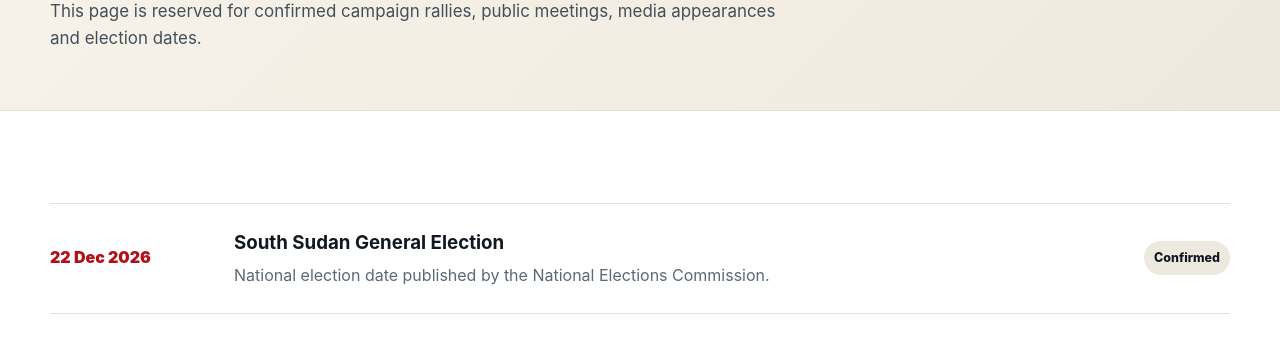
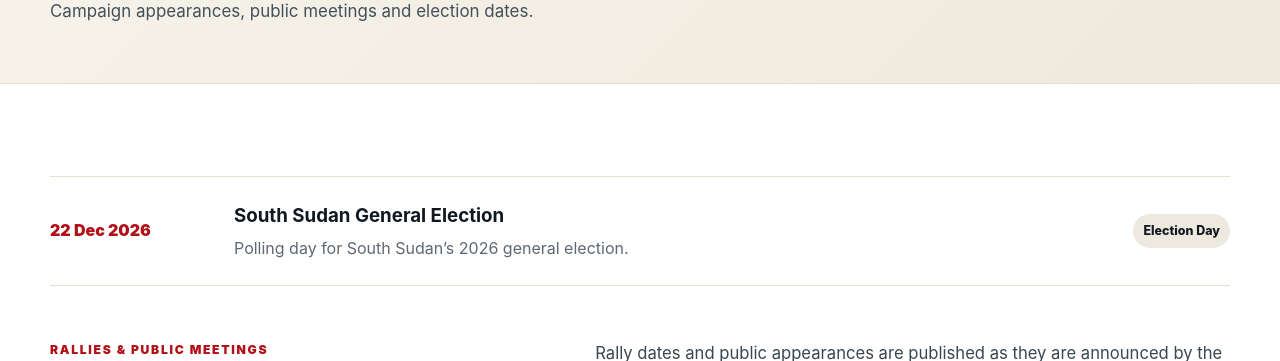
Before and after one commit to SalvaAleu1/Victor-Atem, a plain HTML site: page schedule.html in a window 1280 px wide. Shown: the part 319-680 px from the top of the page. Drawn offline with Linux system fonts and the light colour scheme.

Commit message:
Rewrite campaign schedule page

```diff
--- a/schedule.html
+++ b/schedule.html
@@ -1,9 +1,8 @@
-<!doctype html><html lang="en"><head><meta charset="utf-8"><meta name="viewport" content="width=device-width,initial-scale=1"><title>Campaign Schedule | Victor Atem Atem 2026</title><meta name="description" content="Confirmed dates and campaign schedule information for Victor Atem Atem."><meta name="theme-color" content="#b20f17"><link rel="icon" href="/assets/favicon.svg" type="image/svg+xml"><link rel="stylesheet" href="/styles.css"><script defer src="/script.js"></script></head><body><header class="site-header"><div class="container navbar"><a class="brand" href="/"><span class="brand-badge">VA</span><span class="brand-copy"><strong>Victor Atem Atem</strong><small>SPLM · Warrap State 2026</small></span></a><button class="nav-toggle" type="button" aria-expanded="false" aria-controls="main-nav"><span class="sr-only">Open menu</span><span></span><span></span><span></span></button><nav class="main-nav" id="main-nav"><a  href="/">Home</a><a  href="/biography">Biography</a><a  href="/manifesto">Manifesto</a><a  href="/news">News</a><a  href="/gallery">Gallery</a><a class="active" href="/schedule">Schedule</a><a class="nav-cta" href="/contact">Contact</a></nav></div></header><main>
-<section class="page-hero"><div class="container"><div class="breadcrumb">Home / Schedule</div><p class="kicker">Campaign schedule</p><h1>Key dates</h1><p>This page is reserved for confirmed campaign rallies, public meetings, media appearances and election dates.</p></div></section>
-<section class="section"><div class="container">
-<div class="schedule-list">
-<div class="schedule-row"><div class="date">22 Dec 2026</div><div><h3>South Sudan General Election</h3><p>National election date published by the National Elections Commission.</p></div><div class="status">Confirmed</div></div>
+<!doctype html><html lang="en"><head><meta charset="utf-8"><meta name="viewport" content="width=device-width,initial-scale=1"><title>Campaign Schedule | Victor Atem Atem 2026</title><meta name="description" content="Campaign schedule and key election dates for Victor Atem Atem."><meta name="theme-color" content="#b20f17"><link rel="icon" href="/assets/favicon.svg" type="image/svg+xml"><link rel="stylesheet" href="/styles.css"><script defer src="/script.js"></script></head><body><header class="site-header"><div class="container navbar"><a class="brand" href="/"><span class="brand-badge">VA</span><span class="brand-copy"><strong>Victor Atem Atem</strong><small>SPLM · Warrap State 2026</small></span></a><button class="nav-toggle" type="button" aria-expanded="false" aria-controls="main-nav"><span class="sr-only">Open menu</span><span></span><span></span><span></span></button><nav class="main-nav" id="main-nav"><a  href="/">Home</a><a  href="/biography">Biography</a><a  href="/manifesto">Manifesto</a><a  href="/news">News</a><a  href="/gallery">Gallery</a><a class="active" href="/schedule">Schedule</a><a class="nav-cta" href="/contact">Contact</a></nav></div></header><main>
+<section class="page-hero"><div class="container"><div class="breadcrumb">Home / Schedule</div><p class="kicker">Campaign schedule</p><h1>Key dates</h1><p>Campaign appearances, public meetings and election dates.</p></div></section>
+<section class="section"><div class="container"><div class="schedule-list">
+<div class="schedule-row"><div class="date">22 Dec 2026</div><div><h3>South Sudan General Election</h3><p>Polling day for South Sudan’s 2026 general election.</p></div><div class="status">Election Day</div></div>
 </div>
-<div class="split" style="margin-top:54px"><div><p class="kicker">Campaign events</p><h2>No rally dates have been added without campaign confirmation</h2></div><div class="prose"><p>Once Victor Atem Atem’s campaign team confirms dates, this page can publish rally schedules by county, venue, time and event type. The website will not invent public appearances or locations.</p><p>For the portfolio demonstration, the election date remains the only confirmed future date displayed.</p></div></div>
+<div class="split" style="margin-top:54px"><div><p class="kicker">Rallies & public meetings</p><h2>Campaign calendar</h2></div><div class="prose"><p>Rally dates and public appearances are published as they are announced by the campaign.</p></div></div>
 </div></section>
 </main><footer class="site-footer"><div class="container footer-grid"><div><strong>Victor Atem Atem</strong><p>SPLM candidate for Governor of Warrap State in South Sudan’s 2026 general election.</p></div><div class="footer-links"><a href="/biography">Biography</a><a href="/manifesto">Manifesto</a><a href="/news">News</a><a href="/gallery">Gallery</a><a href="/schedule">Schedule</a><a href="/contact">Contact</a></div><div class="footer-credit"><span>Warrap State</span><strong>South Sudan · 2026</strong><small>© <span id="year">2026</span> Victor Atem Atem</small></div></div></footer></body></html>
```
